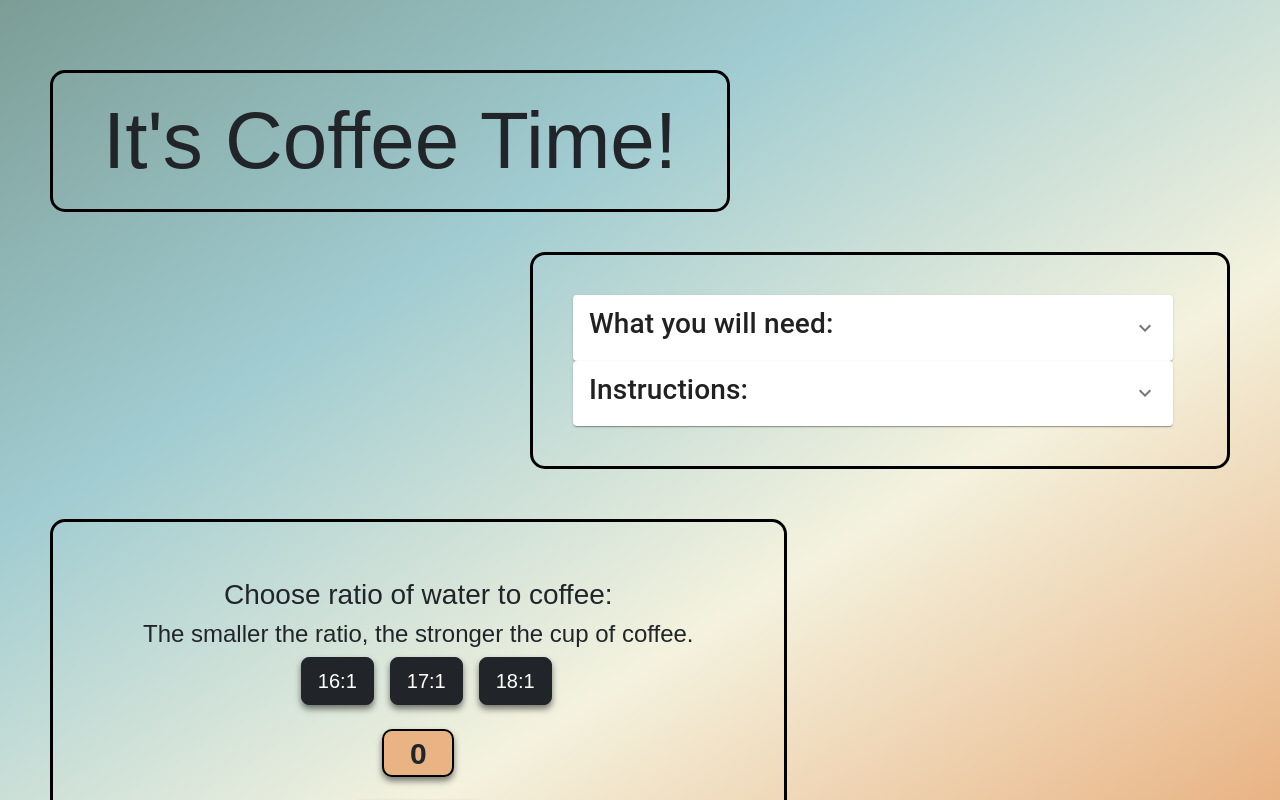
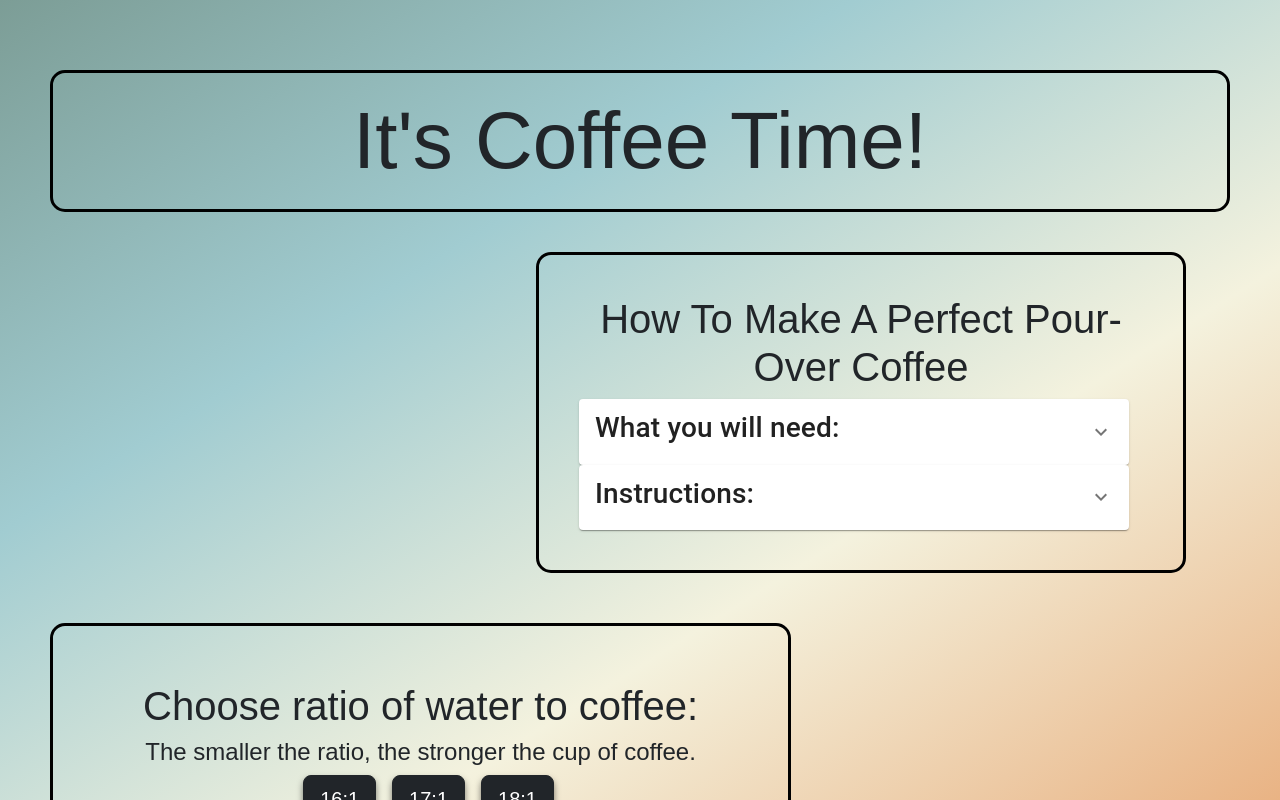
Before and after one commit to ekmagiccat/capstone, a React (Create React App) app: page / in a window 1280 px wide. Shown: the top 800 px of the page. Built offline with nearby package versions, Linux system fonts and the light colour scheme.

Commit message:
continue styling

```diff
--- a/src/components/GamePlay.tsx
+++ b/src/components/GamePlay.tsx
@@ -8,6 +8,7 @@ const GamePlay = () => {
   const [waterValue, setWaterValue] = useState(0);
   const [ratio, setRatio] = useState(0);
   const [rotate, setRotate] = useState(false);
+  const [showModal, setShowModal] = useState(false);
 
   useEffect(() => {
     setWaterValue(0);
@@ -20,8 +21,12 @@ const GamePlay = () => {
     if (newWaterValue <= waterLimit) {
       setWaterValue(newWaterValue);
     } else {
-      alert("You've reached the needed water amount!");
+      setShowModal(true);
     }
+  };
+
+  const handleCloseModal = () => {
+    setShowModal(false);
   };
 
   const handleChooseRatio = (selectedRatio: number) => {
@@ -65,14 +70,11 @@ const GamePlay = () => {
 
   return (
     <div className="game">
-      <div>
-        <MugPopUp />
-      </div>
       <div className="container px-4 text-center">
         <div className="row gx-5">
           <div className="col">
             <div className="p-3">
-              <h3>Choose ratio of water to coffee:</h3>
+              <h3 className="display-6">Choose ratio of water to coffee:</h3>
               <h4>The smaller the ratio, the stronger the cup of coffee.</h4>
               <div>
                 <button
@@ -99,8 +101,8 @@ const GamePlay = () => {
                 </button>
               </div>
               <br />
-              <p className="water">{waterValue}</p>
-              <br />
+              <p className="water">{waterValue}g water</p>
+              <p>to 20g coffee grounds</p>
               <button
                 className="btn btn-dark btn-lg"
                 type="button"
@@ -123,6 +125,14 @@ const GamePlay = () => {
                 </div>
               </div>
               <br />
+              <div>
+                {showModal && (
+                  <MugPopUp
+                    imgUrl="../images/coffeeMug.png"
+                    onClose={handleCloseModal}
+                  />
+                )}
+              </div>
             </div>
           </div>
         </div>
--- a/src/components/Instructions.tsx
+++ b/src/components/Instructions.tsx
@@ -8,8 +8,11 @@ import AccordionSummary from "@material-ui/core/AccordionSummary";
 const Instructions = () => {
   return (
     <div className="instructions">
+      <h2 className="display-6 instructTitle">
+        How To Make A Perfect Pour-Over Coffee
+      </h2>
       <div style={{}}>
-        <Accordion style={{ width: 600 }}>
+        <Accordion style={{ width: 550 }}>
           <AccordionSummary
             expandIcon={<ExpandMoreIcon />}
             aria-controls="panel1a-content"
@@ -38,7 +41,7 @@ const Instructions = () => {
       </div>
 
       <div style={{}}>
-        <Accordion style={{ width: 600 }}>
+        <Accordion style={{ width: 550 }}>
           <AccordionSummary
             expandIcon={<ExpandMoreIcon />}
             aria-controls="panel1a-content"
--- a/src/components/MugPopUp.tsx
+++ b/src/components/MugPopUp.tsx
@@ -1,40 +1,54 @@
 import React from "react";
 import "bootstrap/dist/css/bootstrap.min.css";
-import "bootstrap/js/src/modal";
+import { motion } from "framer-motion";
 import mug from "../images/coffeeMug.png";
 
-const MugPopUp = () => {
+interface MugPopUpProps {
+  onClose?: () => void;
+  imgUrl: string;
+}
+
+const MugPopUp: React.FC<MugPopUpProps> = ({ imgUrl, onClose }) => {
   return (
-    <div>
-      <img
-        src={mug}
-        alt="yellow coffee mug that says 'business'"
-        data-bs-toggle="modal"
-        className="mugImage"
-        data-bs-target="#coffeeMug"
-      />
-      <div
-        className="modal fade"
-        id="coffeeMug"
-        tabIndex={-1}
-        aria-hidden="true"
-      >
-        <div className="modal-dialog">
-          <div className="modal-content">
-            <div className="modal-body">
-              <button
-                type="button"
-                className="btn-close"
-                data-bs-dismiss="modal"
-                aria-label="Close"
-              ></button>
-              <img src={mug} className="d-block w-100" />
-            </div>
-          </div>
-        </div>
+    <motion.div className="modal">
+      <div className="modal-content">
+        <img src={imgUrl} alt="coffee mug" />
+        <button onClick={onClose}>Close</button>
       </div>
-    </div>
+    </motion.div>
   );
 };
+//   return (
+//     <div>
+//       <img
+//         src={mug}
+//         alt="yellow coffee mug that says 'business'"
+//         data-bs-toggle="modal"
+//         className="mugImage"
+//         data-bs-target="#coffeeMug"
+//       />
+//       <div
+//         className="modal fade"
+//         id="coffeeMug"
+//         tabIndex={-1}
+//         aria-hidden="true"
+//       >
+//         <div className="modal-dialog">
+//           <div className="modal-content">
+//             <div className="modal-body">
+//               <button
+//                 type="button"
+//                 className="btn-close"
+//                 data-bs-dismiss="modal"
+//                 aria-label="Close"
+//               ></button>
+//               <img src={mug} className="d-block w-100" />
+//             </div>
+//           </div>
+//         </div>
+//       </div>
+//     </div>
+//   );
+// };
 
 export default MugPopUp;
--- a/src/index.css
+++ b/src/index.css
@@ -59,7 +59,9 @@ button:focus {
   border: 3px solid black;
   border-radius: 15px;
   padding: 40px;
-  width: 700px;
+  margin-left: 2.75rem;
+  margin-right: 2.75rem;
+  width: 650px;
   height: 30%;
   padding-top: 40px;
   margin-top: 40px;
@@ -71,6 +73,7 @@ button:focus {
 .image-container {
   position: relative;
   width: 300px;
+  padding-left: 60px;
 }
 
 .circleOverlay {
@@ -87,10 +90,12 @@ button:focus {
 .header {
   display: inline-flex;
   text-align: center;
+  justify-content: center;
   padding-top: 20px;
   padding-bottom: 20px;
   padding-left: 50px;
   padding-right: 50px;
+  width: 100%;
   font-weight: 600;
   margin-top: 50px;
   border: 3px solid black;
@@ -118,14 +123,14 @@ button:focus {
   border-radius: 10px;
   box-shadow: 0 4px 6px rgba(0, 0, 0, 0.5);
   margin: auto;
-  width: 0.75in;
-  height: 0.5in;
+  width: 1.75in;
+  height: 0.55in;
   justify-content: center;
   text-align: center;
   display: flex;
   font-size: 30px;
 }
 
-.mugImage {
-  display: none;
+.instructTitle {
+  text-align: center;
 }
```
